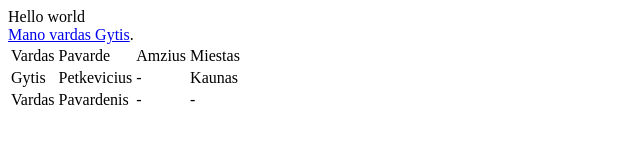
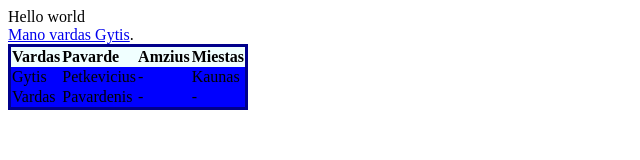
Before and after one commit to Gyt1s/hello-world, a plain HTML site: page index.html in a window 1280 px wide. Shown: the whole page, without its empty margins (0-640 px from the left). Drawn offline with Linux system fonts and the light colour scheme.

Commit message:
added css style

```diff
--- a/index.html
+++ b/index.html
@@ -10,14 +10,17 @@ Hello world <br/>
 
 <a href="https://www.facebook.com/ono74">Mano vardas Gytis</a>.<br/>
 
-<table>
-	<thead>
+<table style="    border: 3px solid darkblue;
+    background: lawngreen; border-spacing: 0">
+	<thead style="    background: azure;
+    font-weight: 800;">
 		<td>Vardas</td>
 		<td>Pavarde</td>
 		<td>Amzius</td>
 		<td>Miestas</td>
 
 	</thead>
+	<tbody style=" background: blue;">
 	<tr>
 		<td>Gytis</td>
 		<td>Petkevicius</td>
```
